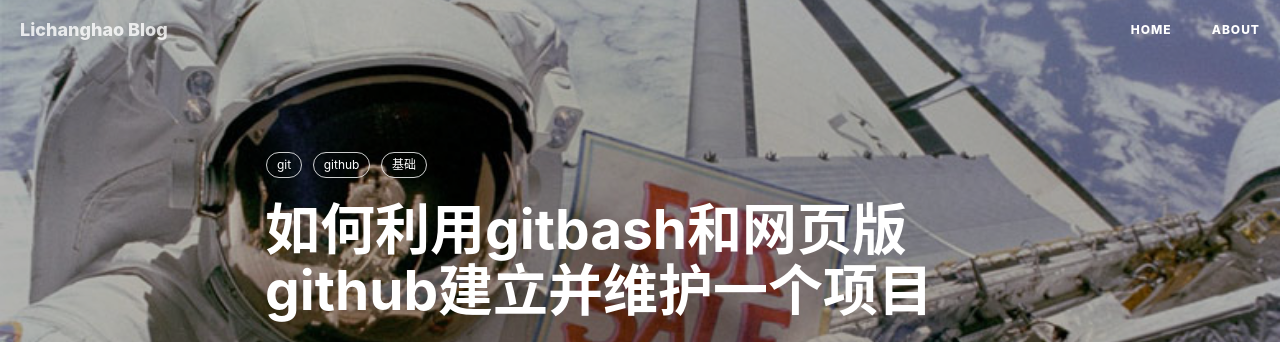
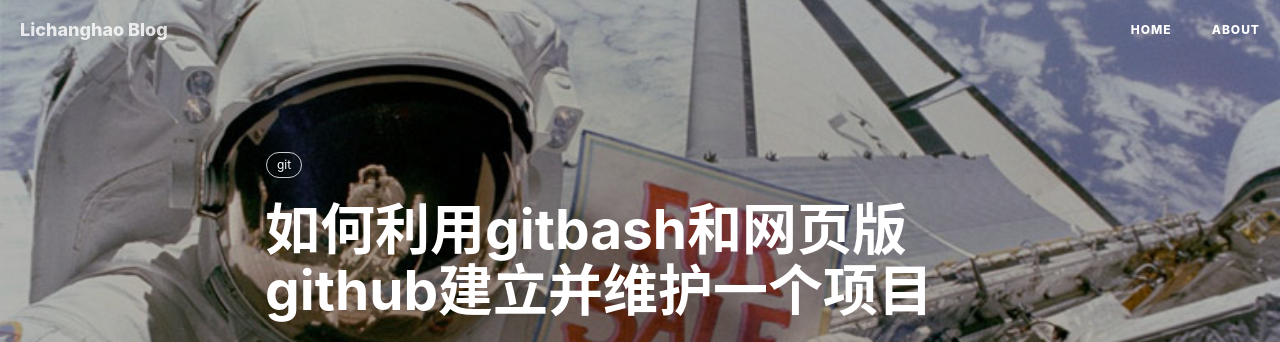
Before and after one commit to lichanghao/lichanghao.github.io.old, a Jekyll site: the page built from _posts/2016-07-22-如何利用gitbash和网页版Git-Hub建立并维护一个项目.md, in a window 1280 px wide and 900 px high. Shown: the top 342 px of the window. Built offline with Jekyll 4.4.1, drawn with Linux system fonts in a browser that asks for light colours; nearby versions of some CDN libraries; comment, search, counter and statistics services are not loaded.

Commit message:
Update and rename 2016-07-22-如何利用Git-Bash和网页版Git-Hub建立并维护一个项目.md to 2016-07-22-如何利用gitbash和网页版Git-Hub建立并维护一个项目.md

```diff
--- a/_posts/2016-07-22-如何利用Git-Bash和网页版Git-Hub建立并维护一个项目.md
+++ b/_posts/2016-07-22-如何利用gitbash和网页版Git-Hub建立并维护一个项目.md
@@ -9,8 +9,6 @@ header-mask: 0.3
 catalog:    true
 tags:
     - git
-    - github
-    - 基础
 ---
 
 [github](https://en.wikipedia.org/wiki/GitHub)是一个开源代码库，Github使用git分布式版本控制系统。git最初用作Linux内核代码的管理。目前Github有140万的用户，其中不乏各种技术大牛。可以说，Github就是程序员业内的Facebook。你在这里可以轻易的找到优秀的开源代码，并不用花任何代价地Fork下来，并作出自己的改动，你还可以继续向开源代码的原作者发出Pullrequests，尝试把自己对开源项目作出的改变融合到主版本。总而言之，Github很好很强大。下面我作为一个初学者，向大家介绍一下Github的一些基本操作。（基于windows环境）
```
